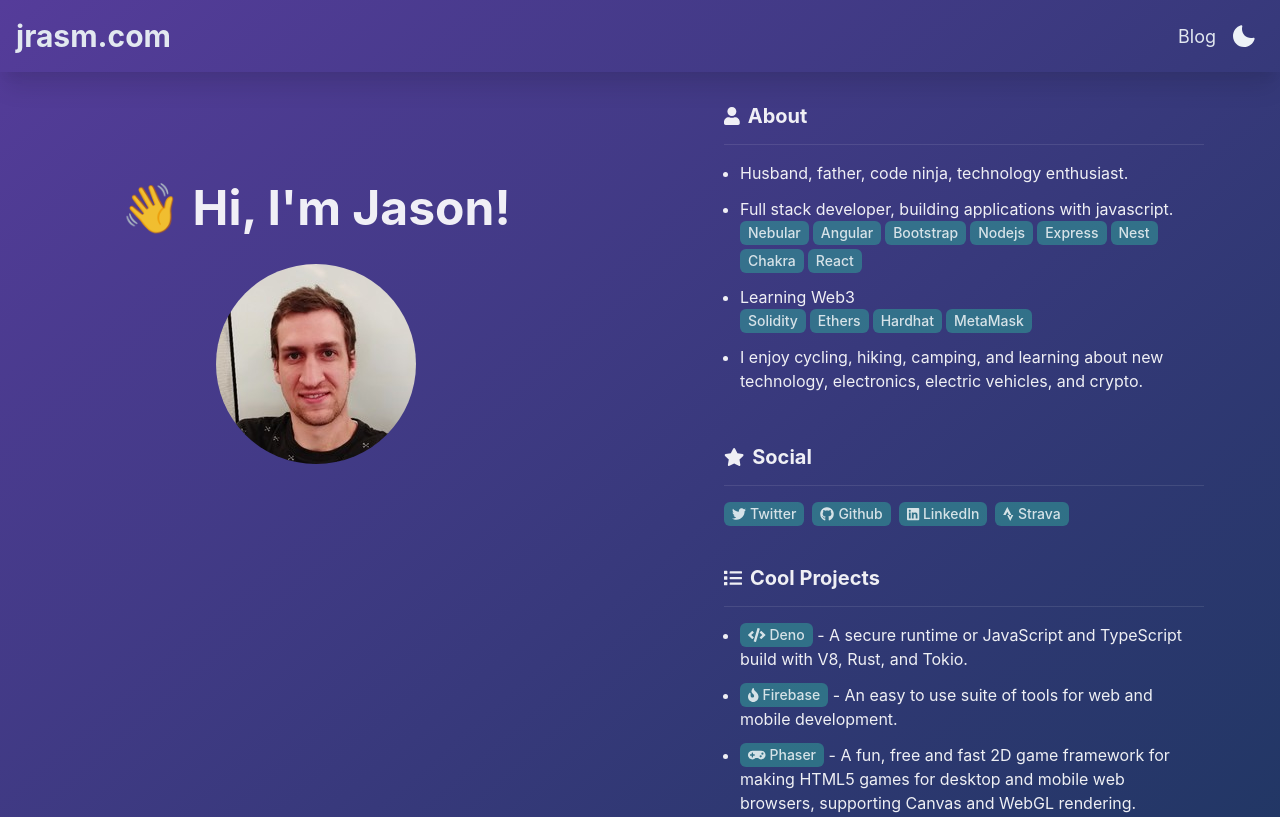
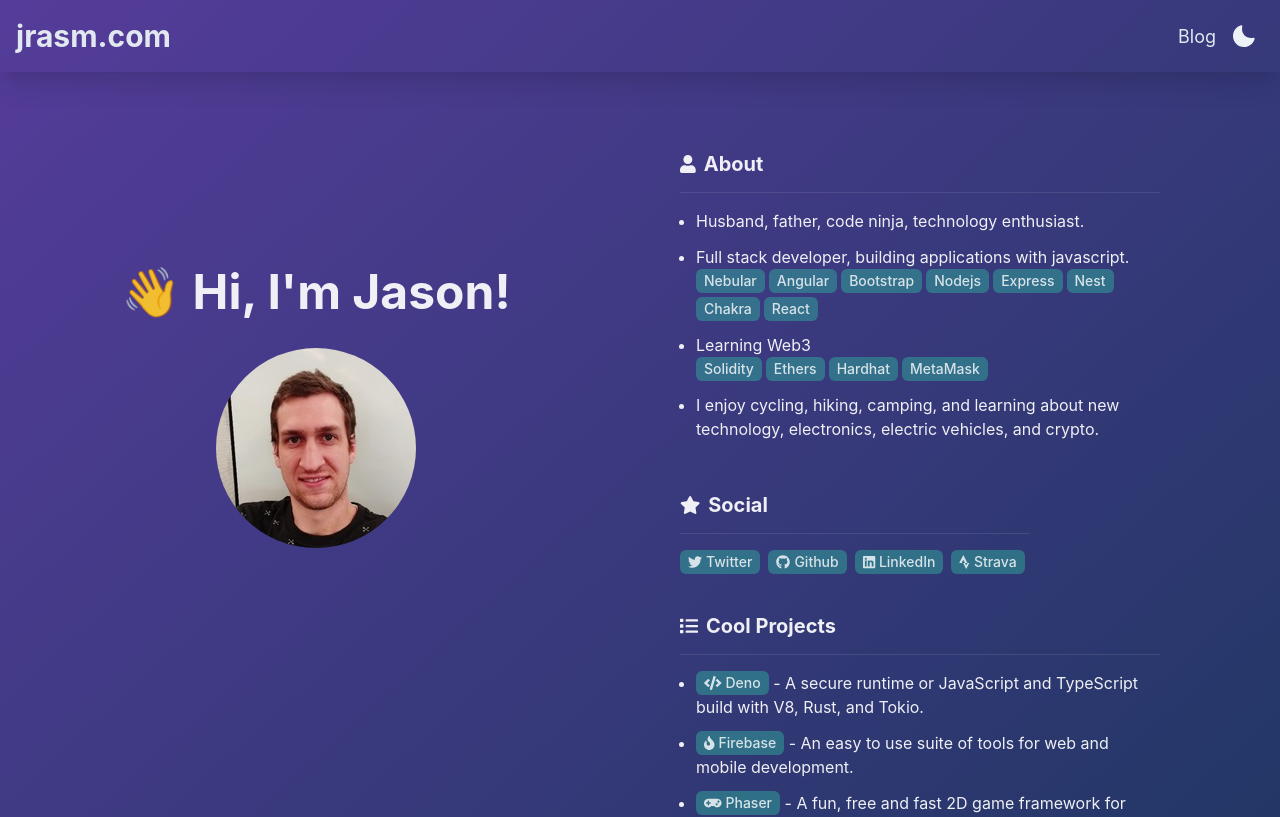
Before and after one commit to jrasm91/jrasm.com, a React (Create React App) app: page / in a window 1280 px wide. Shown: the top 817 px of the page. Built offline with nearby package versions, Linux system fonts and the light colour scheme.

Commit message:
fix: update column spacing

```diff
--- a/src/components/Card.tsx
+++ b/src/components/Card.tsx
@@ -1,10 +1,10 @@
-import { Container } from '@chakra-ui/react';
+import { Box } from '@chakra-ui/react';
 import * as React from 'react';
 
 export function Card(props: { children?: React.ReactNode }) {
   return (
-    <Container maxW="lg" p="4">
+    <Box maxW="lg" p="4">
       {props.children}
-    </Container>
+    </Box>
   );
 }
--- a/src/pages/Home.tsx
+++ b/src/pages/Home.tsx
@@ -5,8 +5,8 @@
 function Home() {
   return (
     <Layout>
-      <Flex columnGap="3rem" direction={{ base: 'column', lg: 'row' }}>
-        <VStack alignContent="flex-center" mt={{ base: '', lg: '5rem' }} width="full">
+      <Flex gap="3rem" direction={{ base: 'column', lg: 'row' }}>
+        <VStack justify="space-around" alignContent="center" width="full" maxHeight={{ lg: '80vh' }}>
           <Box justify="space-around" align="center">
             <Heading size="2xl" mt="4" mb="8">
               👋 Hi, I'm Jason!
@@ -14,11 +14,13 @@
             <Image m="4" src={MeImage} alt="Jason Rasmussen" borderRadius="50%" />
           </Box>
         </VStack>
-        <VStack width="full">
-          <AboutCard />
-          <SocialCard />
-          <ProjectsCard />
-        </VStack>
+        <Flex mt={{ base: 0, lg: '12' }} direction="column" align={{ base: 'center', lg: 'flex-start' }} width="full">
+          <VStack align="start">
+            <AboutCard />
+            <SocialCard />
+            <ProjectsCard />
+          </VStack>
+        </Flex>
       </Flex>
     </Layout>
   );
```
